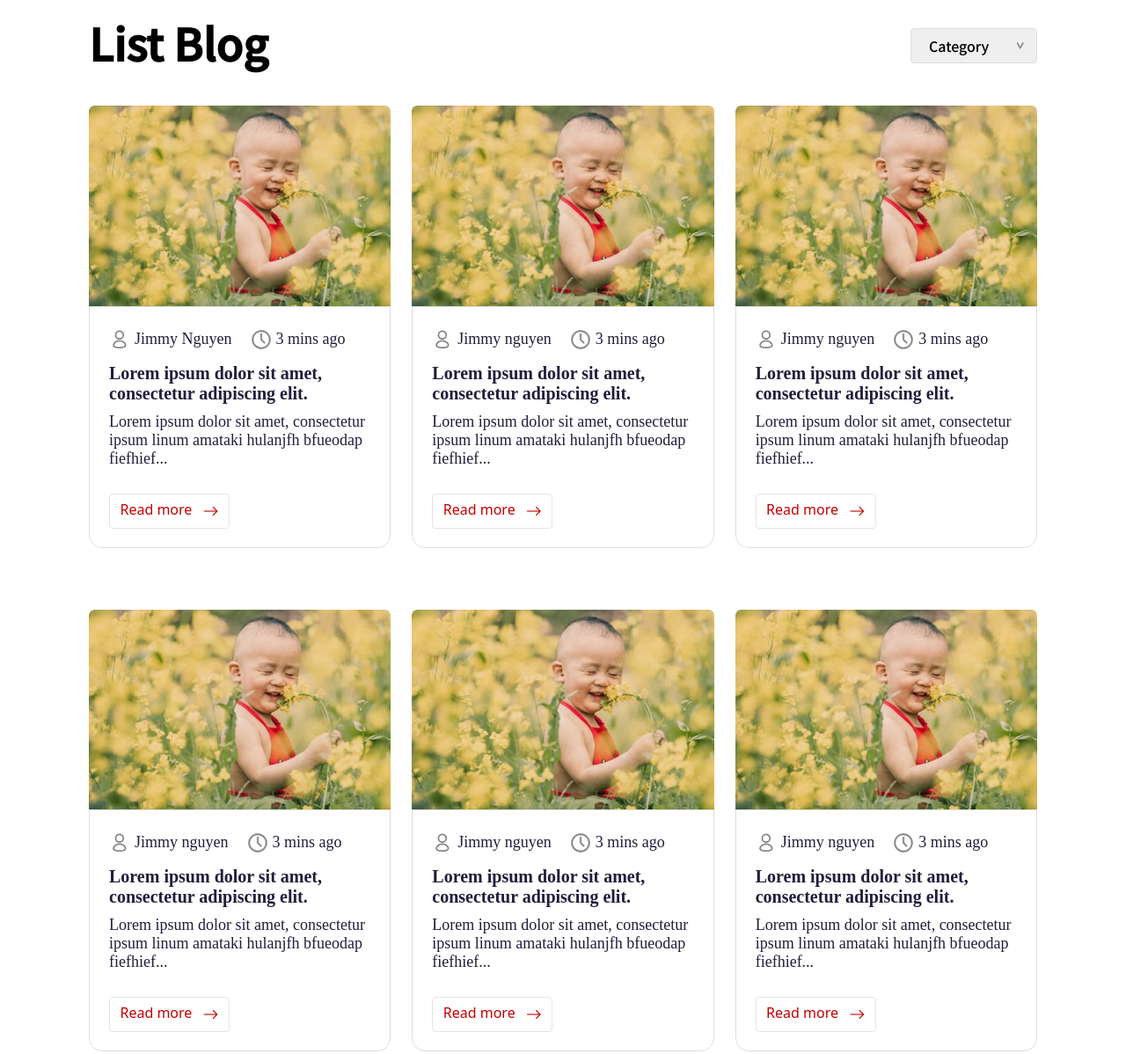
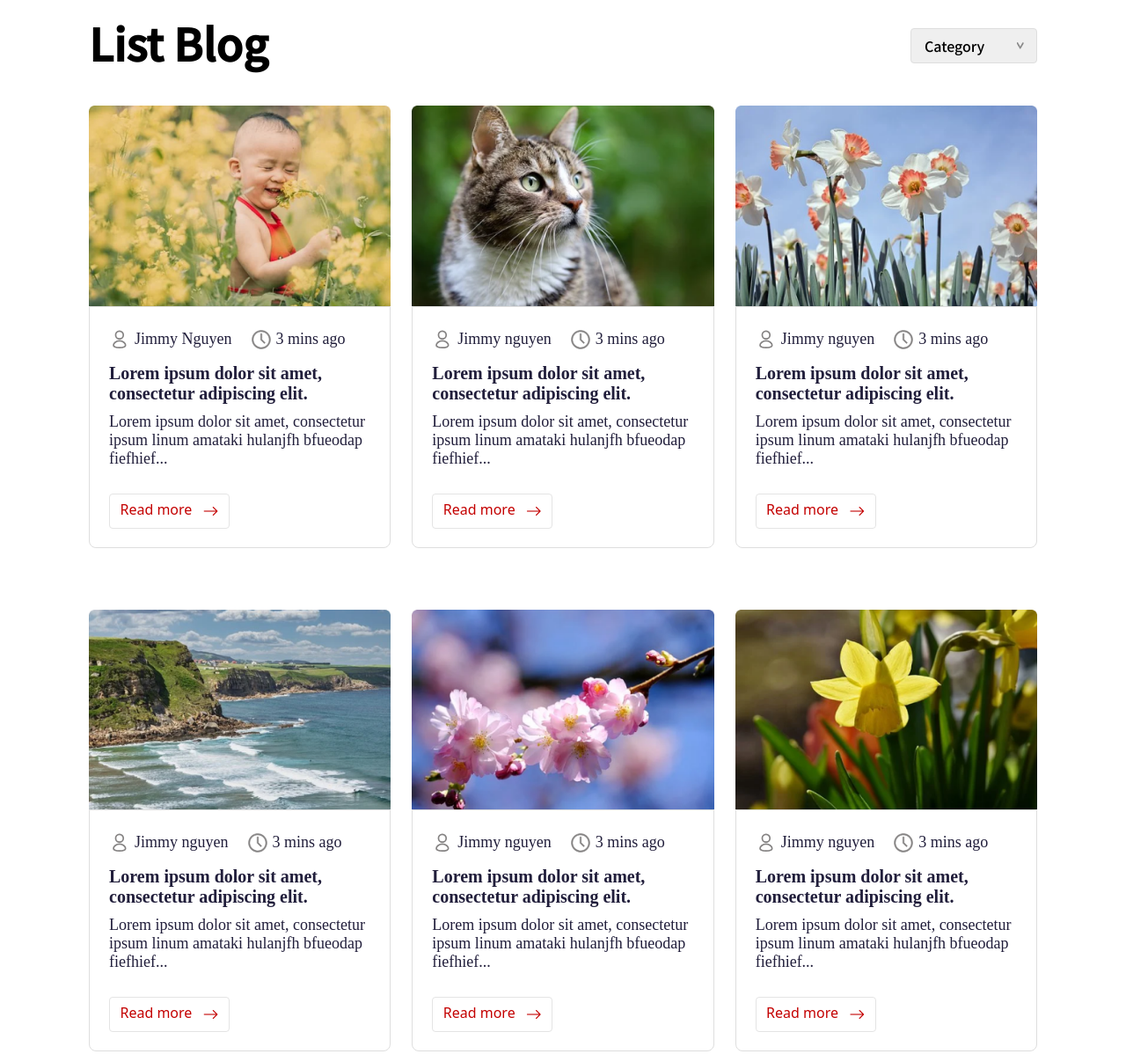
Before and after one commit to hoangnh-regit/html, a website: page index.html in a window 1280 px wide. Shown: the part 500-1698 px from the top of the page at 88% size. Drawn offline with nearby package versions, Linux system fonts and the light colour scheme; a web font is replaced by a local one.

Commit message:
update view mobile

```diff
--- a/index.html
+++ b/index.html
@@ -3,7 +3,7 @@
   <head>
     <meta charset="UTF-8" />
     <meta name="viewport" content="width=device-width, initial-scale=1.0" />
-    <title>Document</title>
+    <title>RT-Blogs | Home page</title>
     <link rel="stylesheet" href="./css/index.css" />
     <link rel="preconnect" href="https://fonts.googleapis.com" />
     <link rel="preconnect" href="https://fonts.gstatic.com" crossorigin />
@@ -47,7 +47,7 @@
           </div>
         </nav>
         <nav class="right nav-menu">
-          <li><a class="first" href="#">Top</a></li>
+          <button type="button" class="first" >Top</button>
           <li><a class="second" href="#">Create blog</a></li>
           <li><a class="third">myname</a></li>
           <li>
@@ -166,7 +166,7 @@
         </div>
         <div class="col-md-6 col-lg-4 col-sm-12">
           <img
-            src="./images/Rectangle 80.png"
+            src="./images/blog2.png"
             class="card-img-top img-size"
             alt="..."
           />
@@ -241,7 +241,7 @@
         </div>
         <div class="col-md-6 col-lg-4 col-sm-12">
           <img
-            src="./images/Rectangle 80.png"
+            src="./images/blog3.png"
             class="card-img-top img-size"
             alt="..."
           />
@@ -316,7 +316,7 @@
         </div>
         <div class="col-md-6 col-lg-4 col-sm-12">
           <img
-            src="./images/Rectangle 80.png"
+            src="./images/blog4.png"
             class="card-img-top img-size"
             alt="..."
           />
@@ -391,7 +391,7 @@
         </div>
         <div class="col-md-6 col-lg-4 col-sm-12">
           <img
-            src="./images/Rectangle 80.png"
+            src="./images/blog5.png"
             class="card-img-top img-size"
             alt="..."
           />
@@ -466,7 +466,7 @@
         </div>
         <div class="col-md-6 col-lg-4 col-sm-12">
           <img
-            src="./images/Rectangle 80.png"
+            src="./images/blog6.png"
             class="card-img-top img-size"
             alt="..."
           />
@@ -541,7 +541,7 @@
         </div>
         <div class="col-md-6 col-lg-4 col-sm-12">
           <img
-            src="./images/Rectangle 80.png"
+            src="./images/blog7.png"
             class="card-img-top img-size"
             alt="..."
           />
@@ -616,7 +616,7 @@
         </div>
         <div class="col-md-6 col-lg-4 col-sm-12">
           <img
-            src="./images/Rectangle 80.png"
+            src="./images/blog8.png"
             class="card-img-top img-size"
             alt="..."
           />
@@ -691,7 +691,7 @@
         </div>
         <div class="col-md-6 col-lg-4 col-sm-12">
           <img
-            src="./images/Rectangle 80.png"
+            src="./images/blog9.png"
             class="card-img-top img-size"
             alt="..."
           />
--- a/scss/_content.scss
+++ b/scss/_content.scss
@@ -3,7 +3,7 @@ section {
     margin: 0 68px 0 64px;
     .list-title {
       @include flexSpace();
-      padding:0 0 28px 0;
+      padding: 0 0 28px 0;
       h1 {
         @include fontStyle(#000, $font-noto-san-jp, 30px, 700);
       }
@@ -13,7 +13,7 @@ section {
         .select {
           width: 100%;
           height: 100%;
-          padding-left: 20px;
+          padding-left: 15px;
           font-family: $font-noto-san-jp;
           border: 1px solid $color-5;
           border-radius: 4px;
@@ -40,7 +40,7 @@ section {
         select {
           width: 100%;
           height: 100%;
-          padding-left: 20px;
+          padding-left: 15px;
           font-family: $font-noto-san-jp;
           border: 1px solid $color-5;
           border-radius: 4px;
@@ -57,11 +57,12 @@ section {
     width: 100%;
     height: auto;
     margin-top: 20px;
+    border-radius: 8px 8px 0 0;
   }
 
   .card-body {
     border: 1px solid $color-5;
-    border-radius: 0 0 15px 15px;
+    border-radius: 0 0 8px 8px;
     margin-bottom: 50px;
     padding: 0 20px 0 22px;
     .author-time {
@@ -126,7 +127,13 @@ section {
 
   .pagination {
     @include flexCenter();
-    margin: 0 0 96px 0;
+    @include mobile {
+      margin: 17px 0 53px 0;
+    }
+    @include desktop {
+      margin: 0 0 96px 0;
+    }
+
     li {
       display: inline-block;
       list-style: none;
--- a/scss/_header.scss
+++ b/scss/_header.scss
@@ -7,6 +7,7 @@ header {
       height: 454.493px;
       padding: 0;
       margin-bottom: 70px;
+      object-fit: cover;
     }
   }
   @include desktop {
@@ -121,6 +122,9 @@ header {
           border-radius: 6px;
           position: relative;
           input {
+            &::placeholder {
+              color: #d4d1d4;
+            }
             width: 100%;
             height: 100%;
             font-weight: 400;
@@ -148,6 +152,15 @@ header {
             }
           }
         }
+        .first {
+          width: 51px;
+          height: 31px;
+          color: white;
+          background-color: #770303;
+          border-radius: 3px;
+          border: none;
+          margin-right: 27px;
+        }
         li {
           a {
             color: $color-6;
@@ -158,20 +171,13 @@ header {
           i {
             font-size: 26.67px;
           }
-          .first {
-            width: 51px;
-            height: 31px;
-            color: white;
-            background-color: #770303;
-            border-radius: 3px;
-            padding: 10px 20px;
-            margin: 27px;
-          }
+
           .second {
             padding: 0 106px 0 0;
           }
           .third {
             padding: 0;
+            text-transform: lowercase;
           }
           .fouth {
             padding-left: 17px;
```
Also changed, not shown: css/index.css, images/blog2.png (added), images/blog3.png (added), images/blog4.png (added), images/blog5.png (added), images/blog6.png (added), images/blog7.png (added), images/blog8.png (added), images/blog9.png (added), 1 other file.
